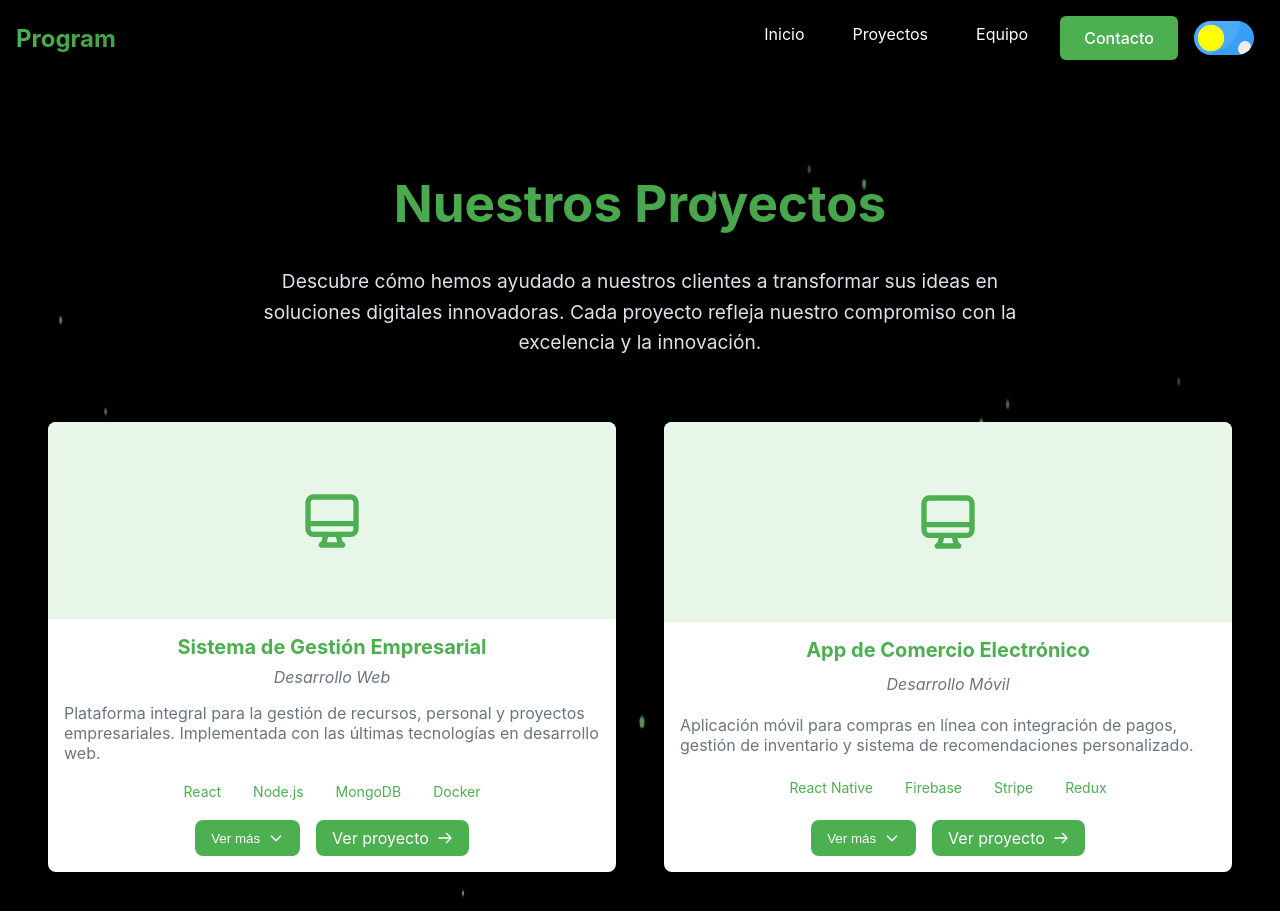
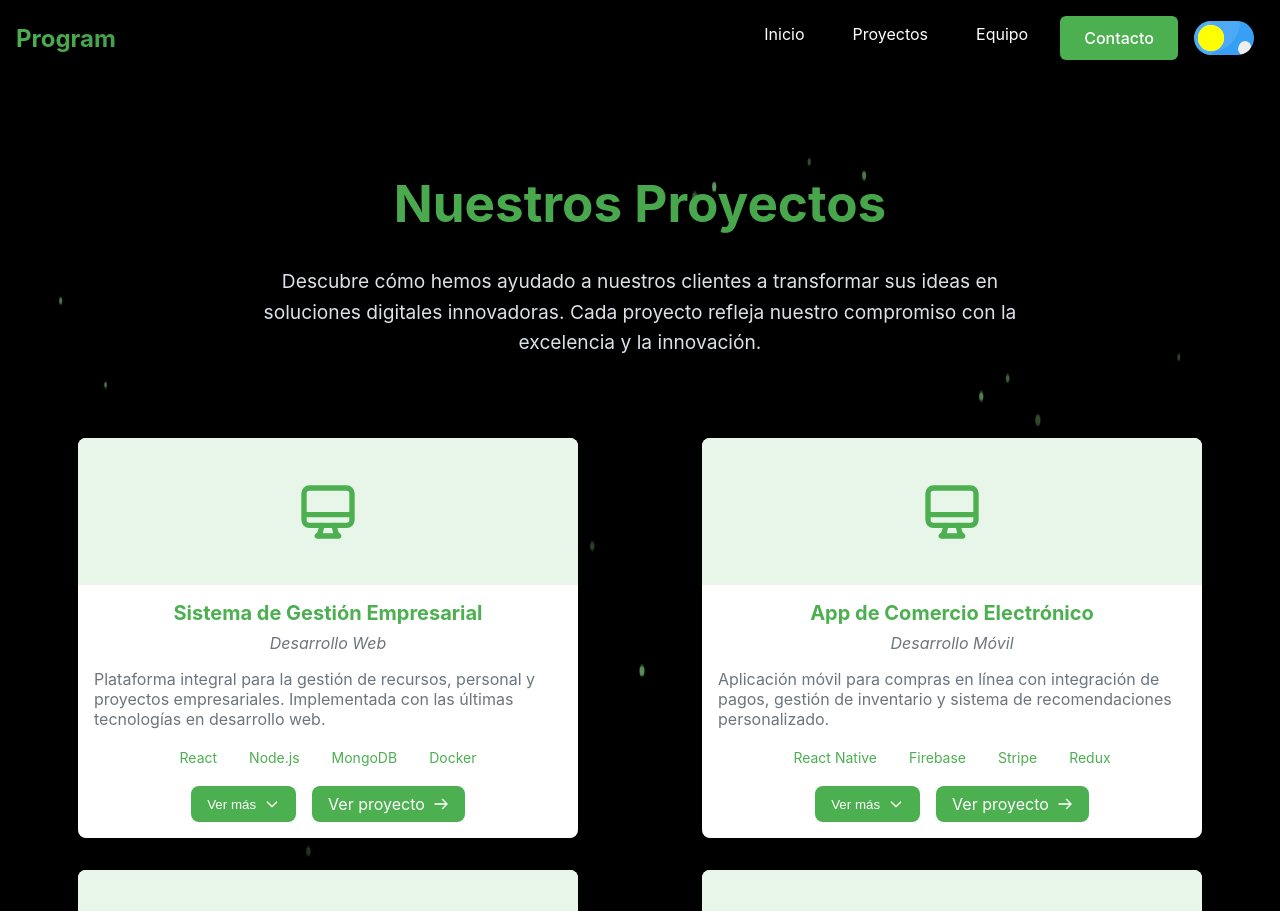
Before and after one commit to OurS675/room, a React (Vite) app: page /proyectos in a window 1280 px wide. Shown: the top 911 px of the page. Built offline with nearby package versions, Linux system fonts and the light colour scheme.

Commit message:
Se arreglan conflictos

```diff
--- a/src/pages/Projects.jsx
+++ b/src/pages/Projects.jsx
@@ -86,11 +86,11 @@ const Projects = () => {
 
           <div style={{
             display: 'grid',
-            gridTemplateColumns: 'repeat(auto-fit, minmax(400px, 1fr))',
-            gap: '3rem',
+            gridTemplateColumns: 'repeat(auto-fit, minmax(min(100%, 400px), 1fr))',
+            gap: '2rem',
             maxWidth: '1400px',
             margin: '0 auto',
-            padding: '0 2rem'
+            padding: '1rem'
           }}>
             {projects.map((project, index) => {
               const [showFullDescription, setShowFullDescription] = useState(false);
@@ -98,14 +98,17 @@ const Projects = () => {
               <div key={project.id} style={{
                 textDecoration: 'none',
                 height: '100%',
-                display: 'flex'
+                display: 'flex',
+                margin: '0 auto',
+                width: '100%',
+                maxWidth: '500px'
               }}>
                 <div className="card" style={{
                   cursor: 'pointer',
                   animation: 'fadeIn 0.5s ease-out forwards',
                   animationDelay: `${index * 0.1}s`,
                   width: '100%',
-                  minHeight: '450px'
+                  minHeight: '400px'
                 }} >
                   <div className="card-image" style={{
                     backgroundColor: '#e8f5e9',
```
